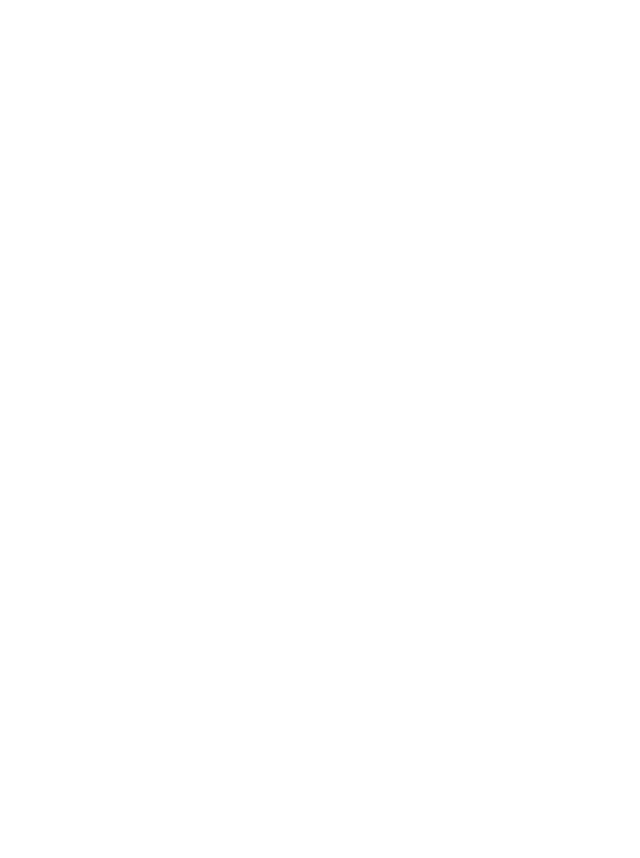
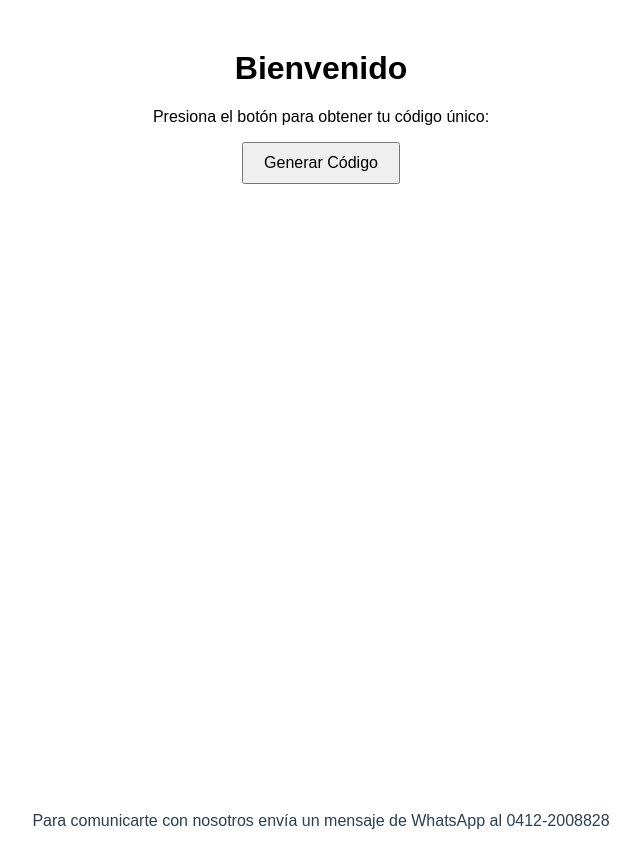
Before and after one commit to Anzuler/Generadordecodigos.github.ioio, a plain HTML site: page index.html in a window 1280 px wide. Shown: the whole page, without its empty margins (319-959 px from the left). Drawn offline with Linux system fonts and the light colour scheme.

Commit message:
Update index.html

```diff
--- a/index.html
+++ b/index.html
@@ -13,4 +13,63 @@
       min-height: 100vh;
     }
     #codigo {
-      font-size:
+      font-size: 2em;
+      color: #2c3e50;
+      margin-top: 20px;
+    }
+    button {
+      padding: 10px 20px;
+      font-size: 1em;
+      cursor: pointer;
+    }
+    button:disabled {
+      background-color: #ccc;
+      cursor: not-allowed;
+    }
+    #footer {
+      position: absolute;
+      bottom: 20px;
+      width: 100%;
+      text-align: center;
+      font-size: 1em;
+      color: #2c3e50;
+    }
+  </style>
+</head>
+<body>
+  <h1>Bienvenido</h1>
+  <p>Presiona el botón para obtener tu código único:</p>
+  <button id="btnGenerar" onclick="generarCodigo()">Generar Código</button>
+  <div id="codigo"></div>
+
+  <div id="footer">
+    Para comunicarte con nosotros envía un mensaje de WhatsApp al 0412-2008828
+  </div>
+
+  <script>
+    let codigoGenerado = false; // Para evitar generar el código más de una vez
+
+    function generarCodigo() {
+      if (codigoGenerado) return; // Si ya se generó, no hacer nada
+
+      // Generar código único
+      const longitud = 8; // longitud del código
+      const caracteres = 'ABCDEFGHIJKLMNOPQRSTUVWXYZ0123456789';
+      let codigo = '';
+      for (let i = 0; i < longitud; i++) {
+        const randomIndex = Math.floor(Math.random() * caracteres.length);
+        codigo += caracteres[randomIndex];
+      }
+
+      // Mostrar el código
+      document.getElementById('codigo').textContent = codigo;
+
+      // Deshabilitar el botón para evitar más clics
+      document.getElementById('btnGenerar').disabled = true;
+
+      // Marcar que ya se generó el código
+
+    }
+  </script>
+</body>
+</html>
```
